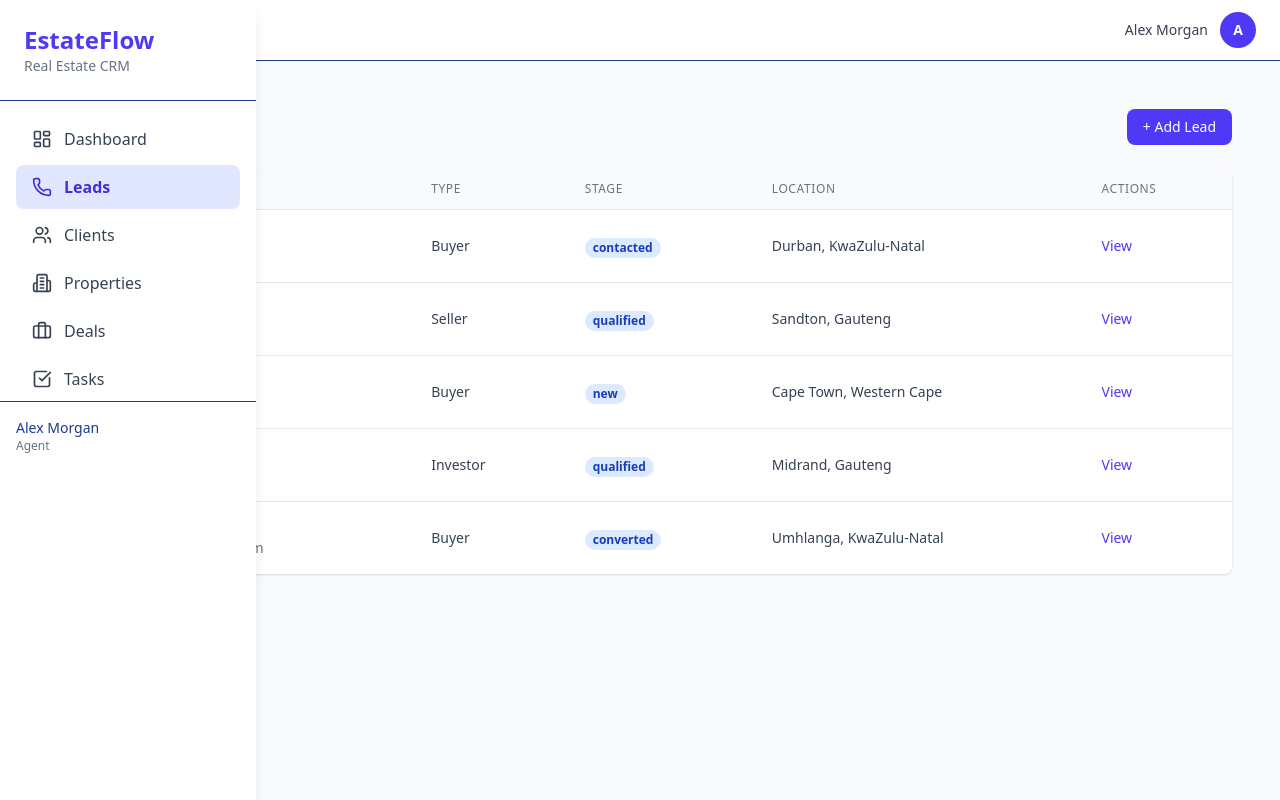
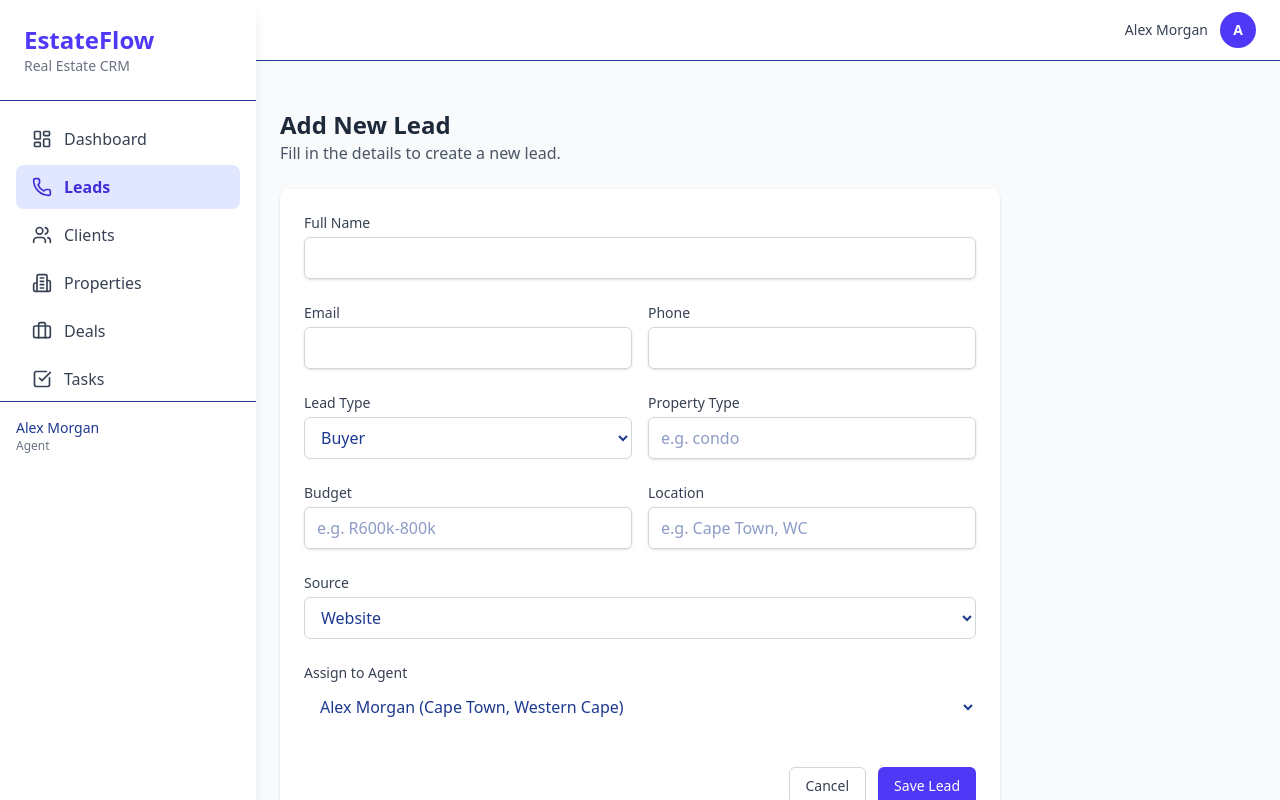
Before and after one commit to tsaimogono/Media-on-Africa-crm-platform, a Next.js app in the folder estateflow-crm/: page /leads in a window 1280 px wide. Built offline with nearby package versions, Linux system fonts and the light colour scheme.

Commit message:
add agent assignment dropdown using lib/agents.js
- Replaced free-text "Assigned To" field with dropdown in:
  - /leads/new (creation)
  - /leads/[id] (editing)
- Used real agent data from lib/agents.js (Alex, Thabo, Lerato, Sipho)
- Added Zod validation for agent assignment

```diff
--- a/estateflow-crm/app/admin/dashboard/page.jsx
+++ b/estateflow-crm/app/admin/dashboard/page.jsx
@@ -3,6 +3,7 @@
 
 import { currentUser } from '@/lib/auth';
 import { useLeads } from '@/lib/useLeads';
+import { agents } from '@/lib/agents';
 import Link from 'next/link';
 
 export default function AdminDashboard() {
--- a/estateflow-crm/app/leads/page.jsx
+++ b/estateflow-crm/app/leads/page.jsx
@@ -1,54 +1,199 @@
-// app/leads/page.jsx
-import Link from 'next/link';
-import { leads } from '@/lib/data';
 
-export default function LeadsPage() {
+// app/leads/new/page.jsx
+'use client';
+
+import { useRouter } from 'next/navigation';
+import { z } from 'zod';
+import { useForm } from 'react-hook-form';
+import { zodResolver } from '@hookform/resolvers/zod';
+import { v4 as uuidv4 } from 'uuid';
+import { useLeads } from '@/lib/useLeads';
+import { agents } from '@/lib/agents'; // ✅ Import agents
+
+// ✅ Add assignedTo validation
+const leadSchema = z.object({
+  name: z.string().min(1, 'Name is required'),
+  email: z.string().email('Invalid email'),
+  phone: z.string().min(10, 'Phone must be at least 10 digits'),
+  type: z.enum(['buyer', 'seller', 'investor']),
+  propertyType: z.string().min(1, 'Property type is required'),
+  budget: z.string().min(1, 'Budget is required'),
+  location: z.string().min(1, 'Location is required'),
+  source: z.string().min(1, 'Source is required'),
+  assignedTo: z.string().min(1, 'Please assign this lead to an agent'), // ✅ Required
+});
+
+export default function AddLeadPage() {
+  const router = useRouter();
+  const { addLead } = useLeads();
+
+  const {
+    register,
+    handleSubmit,
+    formState: { errors, isSubmitting },
+    reset,
+  } = useForm({
+    resolver: zodResolver(leadSchema),
+    defaultValues: {
+      type: 'buyer',
+      source: 'website',
+      assignedTo: 'Alex Morgan' // ✅ Default to existing agent
+    },
+  });
+
+  const onSubmit = (data) => {
+    const newLead = {
+      id: uuidv4(),
+      ...data,
+      stage: 'new',
+      createdAt: new Date().toISOString().split('T')[0],
+      notes: [],
+      tasks: [],
+    };
+    addLead(newLead);
+    reset();
+    router.push('/leads');
+  };
+
   return (
-    <div className="p-6">
-      {/* Header */}
-      <div className="flex justify-between items-center mb-6">
-        <h1 className="text-2xl font-bold text-gray-800">Leads</h1>
-        <Link href="/leads/new" className="bg-indigo-600 hover:bg-indigo-700 text-white px-4 py-2 rounded-lg text-sm font-medium transition">
-          + Add Lead
-        </Link>
+    <div className="max-w-3xl mx-auto p-6">
+      <div className="mb-6">
+        <h1 className="text-2xl font-bold text-gray-800">Add New Lead</h1>
+        <p className="text-gray-600">Fill in the details to create a new lead.</p>
       </div>
 
-      {/* Table */}
-      <div className="bg-white rounded-lg shadow overflow-hidden">
-        <table className="min-w-full divide-y divide-gray-200">
-          <thead className="bg-gray-50">
-            <tr>
-              <th className="px-6 py-3 text-left text-xs font-medium text-gray-500 uppercase tracking-wider">Name</th>
-              <th className="px-6 py-3 text-left text-xs font-medium text-gray-500 uppercase tracking-wider">Type</th>
-              <th className="px-6 py-3 text-left text-xs font-medium text-gray-500 uppercase tracking-wider">Stage</th>
-              <th className="px-6 py-3 text-left text-xs font-medium text-gray-500 uppercase tracking-wider">Location</th>
-              <th className="px-6 py-3 text-left text-xs font-medium text-gray-500 uppercase tracking-wider">Actions</th>
-            </tr>
-          </thead>
-          <tbody className="bg-white divide-y divide-gray-200">
-            {leads.map((lead) => (
-              <tr key={lead.id} className="hover:bg-gray-50">
-                <td className="px-6 py-4 whitespace-nowrap">
-                  <div className="text-sm font-medium text-gray-900">{lead.name}</div>
-                  <div className="text-sm text-gray-500">{lead.email}</div>
-                </td>
-                <td className="px-6 py-4 whitespace-nowrap text-sm text-gray-700 capitalize">{lead.type}</td>
-                <td className="px-6 py-4 whitespace-nowrap">
-                  <span className="px-2 inline-flex text-xs leading-5 font-semibold rounded-full bg-blue-100 text-blue-800">
-                    {lead.stage}
-                  </span>
-                </td>
-                <td className="px-6 py-4 whitespace-nowrap text-sm text-gray-700">{lead.location}</td>
-                <td className="px-6 py-4 whitespace-nowrap text-sm font-medium">
-                  <Link href={`/leads/${lead.id}`} className="text-indigo-600 hover:text-indigo-900">
-                    View
-                  </Link>
-                </td>
-              </tr>
+      <form onSubmit={handleSubmit(onSubmit)} className="bg-white shadow rounded-lg p-6 space-y-6">
+        {/* Full Name */}
+        <div>
+          <label className="block text-sm font-medium text-gray-700">Full Name</label>
+          <input
+            type="text"
+            {...register('name')}
+            className="mt-1 block w-full border border-gray-300 rounded-md shadow-sm py-2 px-3 focus:outline-none focus:ring-indigo-500 focus:border-indigo-500"
+          />
+          {errors.name && <p className="mt-1 text-sm text-red-600">{errors.name.message}</p>}
+        </div>
+
+        {/* Email & Phone */}
+        <div className="grid grid-cols-1 md:grid-cols-2 gap-4">
+          <div>
+            <label className="block text-sm font-medium text-gray-700">Email</label>
+            <input
+              type="email"
+              {...register('email')}
+              className="mt-1 block w-full border border-gray-300 rounded-md shadow-sm py-2 px-3 focus:outline-none focus:ring-indigo-500 focus:border-indigo-500"
+            />
+            {errors.email && <p className="mt-1 text-sm text-red-600">{errors.email.message}</p>}
+          </div>
+
+          <div>
+            <label className="block text-sm font-medium text-gray-700">Phone</label>
+            <input
+              type="tel"
+              {...register('phone')}
+              className="mt-1 block w-full border border-gray-300 rounded-md shadow-sm py-2 px-3 focus:outline-none focus:ring-indigo-500 focus:border-indigo-500"
+            />
+            {errors.phone && <p className="mt-1 text-sm text-red-600">{errors.phone.message}</p>}
+          </div>
+        </div>
+
+        {/* Type & Property Type */}
+        <div className="grid grid-cols-1 md:grid-cols-2 gap-4">
+          <div>
+            <label className="block text-sm font-medium text-gray-700">Lead Type</label>
+            <select {...register('type')} className="mt-1 block w-full border border-gray-300 rounded-md py-2 px-3 focus:ring-indigo-500 focus:border-indigo-500">
+              <option value="buyer">Buyer</option>
+              <option value="seller">Seller</option>
+              <option value="investor">Investor</option>
+            </select>
+          </div>
+
+          <div>
+            <label className="block text-sm font-medium text-gray-700">Property Type</label>
+            <input
+              type="text"
+              {...register('propertyType')}
+              placeholder="e.g. condo"
+              className="mt-1 block w-full border border-gray-300 rounded-md shadow-sm py-2 px-3 focus:outline-none focus:ring-indigo-500 focus:border-indigo-500"
+            />
+            {errors.propertyType && <p className="mt-1 text-sm text-red-600">{errors.propertyType.message}</p>}
+          </div>
+        </div>
+
+        {/* Budget & Location */}
+        <div className="grid grid-cols-1 md:grid-cols-2 gap-4">
+          <div>
+            <label className="block text-sm font-medium text-gray-700">Budget</label>
+            <input
+              type="text"
+              {...register('budget')}
+              placeholder="e.g. R600k-800k"
+              className="mt-1 block w-full border border-gray-300 rounded-md shadow-sm py-2 px-3 focus:outline-none focus:ring-indigo-500 focus:border-indigo-500"
+            />
+            {errors.budget && <p className="mt-1 text-sm text-red-600">{errors.budget.message}</p>}
+          </div>
+
+          <div>
+            <label className="block text-sm font-medium text-gray-700">Location</label>
+            <input
+              type="text"
+              {...register('location')}
+              placeholder="e.g. Cape Town, WC"
+              className="mt-1 block w-full border border-gray-300 rounded-md shadow-sm py-2 px-3 focus:outline-none focus:ring-indigo-500 focus:border-indigo-500"
+            />
+            {errors.location && <p className="mt-1 text-sm text-red-600">{errors.location.message}</p>}
+          </div>
+        </div>
+
+        {/* Source */}
+        <div>
+          <label className="block text-sm font-medium text-gray-700">Source</label>
+          <select {...register('source')} className="mt-1 block w-full border border-gray-300 rounded-md py-2 px-3 focus:ring-indigo-500 focus:border-indigo-500">
+            <option value="website">Website</option>
+            <option value="zillow">Zillow</option>
+            <option value="referral">Referral</option>
+            <option value="open-house">Open House</option>
+            <option value="social-media">Social Media</option>
+          </select>
+          {errors.source && <p className="mt-1 text-sm text-red-600">{errors.source.message}</p>}
+        </div>
+
+        {/* Assign to Agent */}
+        <div>
+          <label className="block text-sm font-medium text-gray-700">Assign to Agent</label>
+          <select
+            {...register('assignedTo')}
+            className="mt-1 block w-full pl-3 pr-10 py-2 text-base border-gray-300 focus:outline-none focus:ring-indigo-500 focus:border-indigo-500 rounded-md"
+          >
+            {agents.map((agent) => (
+              <option key={agent.id} value={agent.name}>
+                {agent.name} ({agent.location})
+              </option>
             ))}
-          </tbody>
-        </table>
-      </div>
+          </select>
+          {errors.assignedTo && (
+            <p className="mt-1 text-sm text-red-600">{errors.assignedTo.message}</p>
+          )}
+        </div>
+
+        {/* Actions */}
+        <div className="flex justify-end space-x-3 pt-4">
+          <button
+            type="button"
+            onClick={() => router.back()}
+            className="px-4 py-2 border border-gray-300 rounded-md text-sm font-medium text-gray-700 hover:bg-gray-50"
+          >
+            Cancel
+          </button>
+          <button
+            type="submit"
+            disabled={isSubmitting}
+            className="px-4 py-2 bg-indigo-600 hover:bg-indigo-700 disabled:bg-indigo-400 text-white rounded-md text-sm font-medium transition"
+          >
+            {isSubmitting ? 'Saving...' : 'Save Lead'}
+          </button>
+        </div>
+      </form>
     </div>
   );
 }
--- /dev/null
+++ b/estateflow-crm/lib/agents.js
@@ -0,0 +1,56 @@
+// lib/agents.js
+
+export const agents = [
+  {
+    id: 'agent-1',
+    name: 'Alex Morgan',
+    email: 'alex@estateflow.co',
+    phone: '+27 71 001 0001',
+    role: 'Senior Agent',
+    location: 'Cape Town, Western Cape',
+    status: 'Active',
+    avatar: null,
+    joinDate: '2023-01-15',
+    salesThisMonth: 3,
+    totalListings: 12,
+  },
+  {
+    id: 'agent-2',
+    name: 'Thabo Nkosi',
+    email: 'thabo@estateflow.co',
+    phone: '+27 82 002 0002',
+    role: 'Buyer Specialist',
+    location: 'Durban, KwaZulu-Natal',
+    status: 'Active',
+    avatar: null,
+    joinDate: '2023-03-22',
+    salesThisMonth: 2,
+    totalListings: 8,
+  },
+  {
+    id: 'agent-3',
+    name: 'Lerato van Niekerk',
+    email: 'lerato@estateflow.co',
+    phone: '+27 76 003 0003',
+    role: 'Luxury Properties',
+    location: 'Sandton, Gauteng',
+    status: 'Active',
+    avatar: null,
+    joinDate: '2022-11-05',
+    salesThisMonth: 4,
+    totalListings: 15,
+  },
+  {
+    id: 'agent-4',
+    name: 'Sipho Dlamini',
+    email: 'sipho@estateflow.co',
+    phone: '+27 83 004 0004',
+    role: 'Investment Advisor',
+    location: 'Midrand, Gauteng',
+    status: 'Inactive',
+    avatar: null,
+    joinDate: '2024-02-10',
+    salesThisMonth: 0,
+    totalListings: 5,
+  },
+];
```
Also changed, not shown: estateflow-crm/app/leads/[id]/page.jsx (+15 -3 lines).
